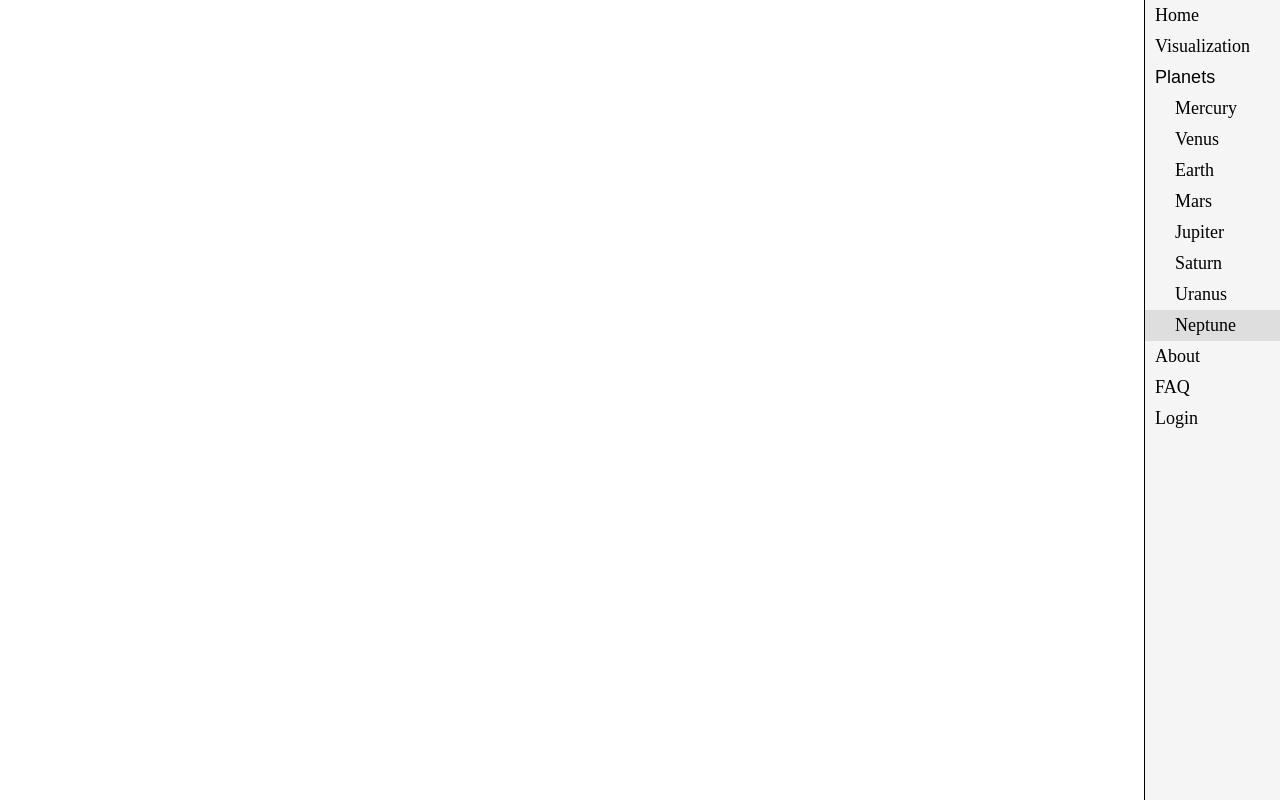
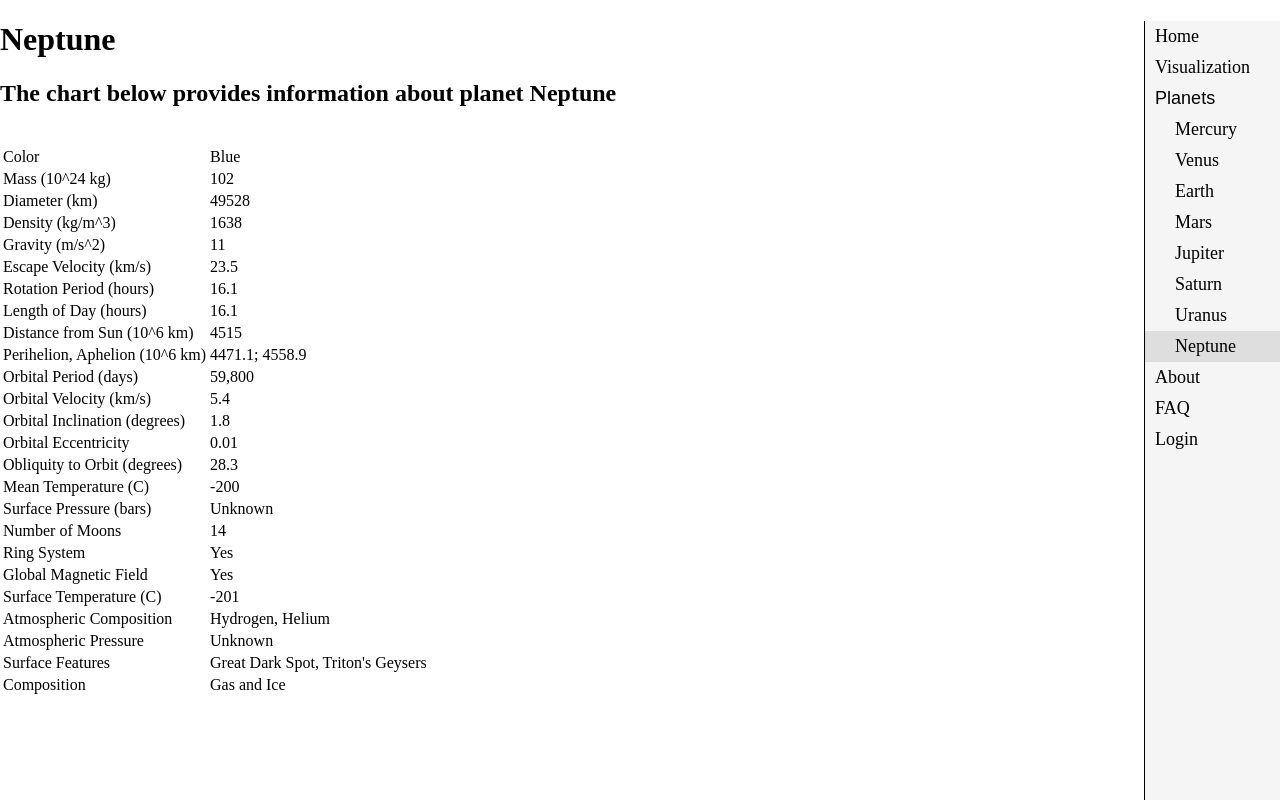
Before and after one commit to darvr1/Solar-System-Data-Visualization, a plain HTML site: page public/planets/neptune.html in a window 1280 px wide. Drawn offline with Linux system fonts and the light colour scheme.

Commit message:
added neptune

```diff
--- a/public/planets/neptune.html
+++ b/public/planets/neptune.html
@@ -26,4 +26,109 @@
             <a href="../login.html">Login</a>
         </nav>
     </body>
+    <h1>Neptune</h1>
+    <h2>The chart below provides information about planet Neptune</h2>
+    <br>
+    <table>
+        <tr>
+            <td>Color</td>
+            <td>Blue</td>
+        </tr>
+        <tr>
+            <td>Mass (10^24 kg)</td>
+            <td>102</td>
+        </tr>
+        <tr>
+            <td>Diameter (km)</td>
+            <td>49528</td>
+        </tr>
+        <tr>
+            <td>Density (kg/m^3)</td>
+            <td>1638</td>
+        </tr>
+        <tr>
+            <td>Gravity (m/s^2)</td>
+            <td>11</td>
+        </tr>
+        <tr>
+            <td>Escape Velocity (km/s)</td>
+            <td>23.5</td>
+        </tr>
+        <tr>
+            <td>Rotation Period (hours)</td>
+            <td>16.1</td>
+        </tr>
+        <tr>
+            <td>Length of Day (hours)</td>
+            <td>16.1</td>
+        </tr>
+        <tr>
+            <td>Distance from Sun (10^6 km)</td>
+            <td>4515</td>
+        </tr>
+        <tr>
+            <td>Perihelion, Aphelion (10^6 km)</td>
+            <td>4471.1; 4558.9</td>
+        </tr>
+        <tr>
+            <td>Orbital Period (days)</td>
+            <td>59,800</td>
+        </tr>
+        <tr>
+            <td>Orbital Velocity (km/s)</td>
+            <td>5.4</td>
+        </tr>
+        <tr>
+            <td>Orbital Inclination (degrees)</td>
+            <td>1.8</td>
+        </tr>
+        <tr>
+            <td>Orbital Eccentricity</td>
+            <td>0.01</td>
+        </tr>
+        <tr>
+            <td>Obliquity to Orbit (degrees)</td>
+            <td>28.3</td>
+        </tr>
+        <tr>
+            <td>Mean Temperature (C)</td>
+            <td>-200</td>
+        </tr>
+        <tr>
+            <td>Surface Pressure (bars)</td>
+            <td>Unknown</td>
+        </tr>
+        <tr>
+            <td>Number of Moons</td>
+            <td>14</td>
+        </tr>
+        <tr>
+            <td>Ring System</td>
+            <td>Yes</td>
+        </tr>
+        <tr>
+            <td>Global Magnetic Field</td>
+            <td>Yes</td>
+        </tr>
+        <tr>
+            <td>Surface Temperature (C)</td>
+            <td>-201</td>
+        </tr>
+        <tr>
+            <td>Atmospheric Composition</td>
+            <td>Hydrogen, Helium</td>
+        </tr>
+        <tr>
+            <td>Atmospheric Pressure</td>
+            <td>Unknown</td>
+        </tr>
+        <tr>
+            <td>Surface Features</td>
+            <td>Great Dark Spot, Triton's Geysers</td>
+        </tr>
+        <tr>
+            <td>Composition</td>
+            <td>Gas and Ice</td>
+        </tr>
+    </table>
 </html>
```
